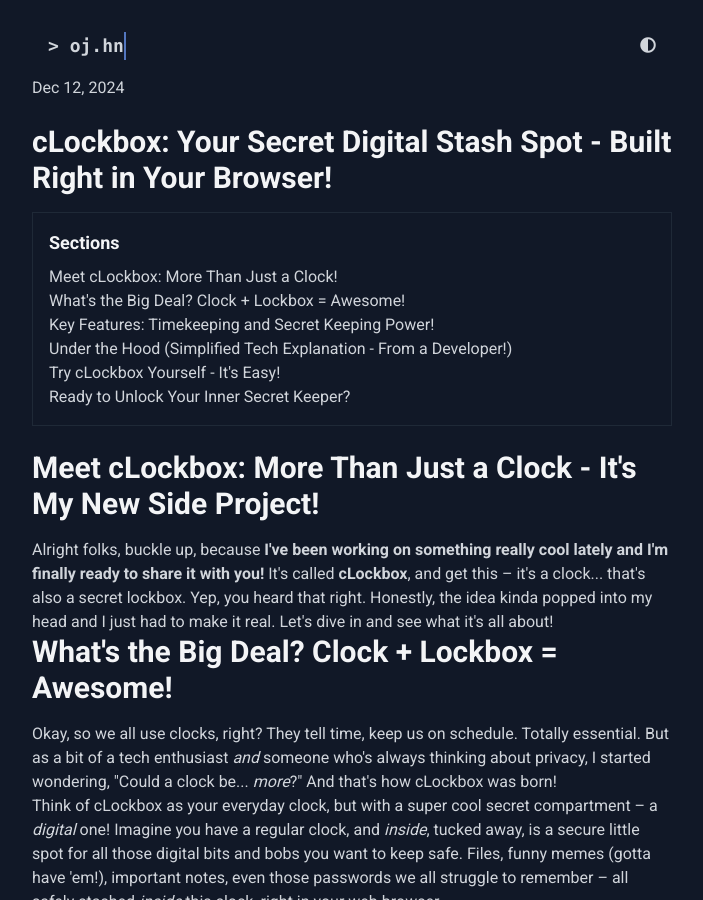
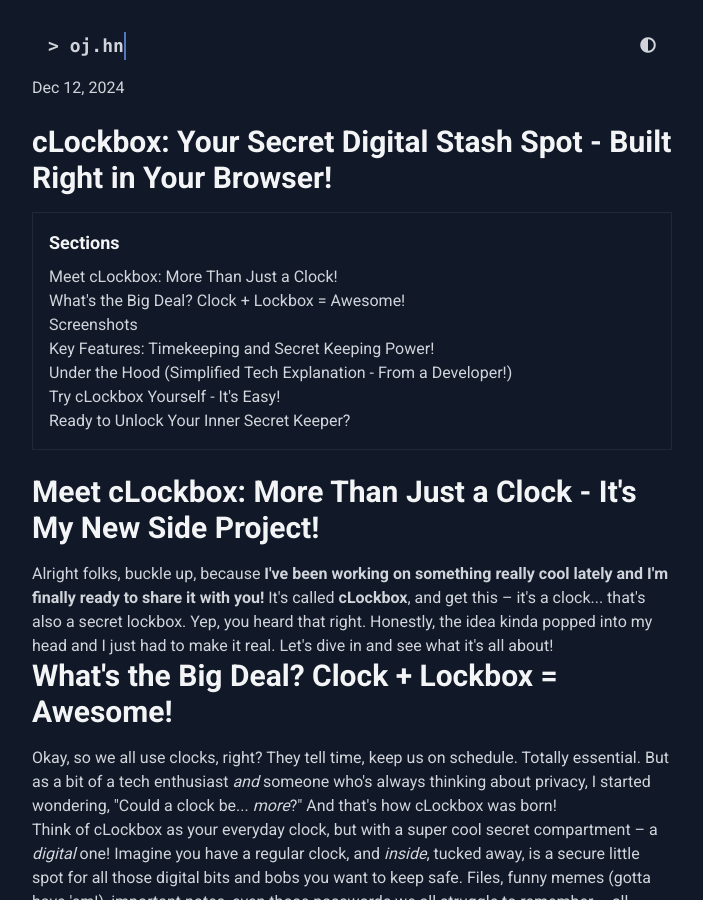
Before and after one commit to J0hnLe/oj.hn, a Jekyll site: the page built from _posts/2024-12-12-cLockbox.md, in a window 1280 px wide and 900 px high. Shown: the whole window, without its empty margins (288-991 px from the left). Built offline with Jekyll 4.4.1, drawn with Linux system fonts in a browser that asks for light colours; nearby versions of some CDN libraries.

Commit message:
Update 2024-12-12-cLockbox.md

```diff
--- a/_posts/2024-12-12-cLockbox.md
+++ b/_posts/2024-12-12-cLockbox.md
@@ -8,6 +8,8 @@ sections:
     title: "Meet cLockbox: More Than Just a Clock!"
   - id: "whats-the-big-deal"
     title: "What's the Big Deal? Clock + Lockbox = Awesome!"
+  - id: "screenshots"
+    title: "Screenshots"
   - id: "key-features"
     title: "Key Features: Timekeeping and Secret Keeping Power!"
   - id: "tech-simplified"
```
